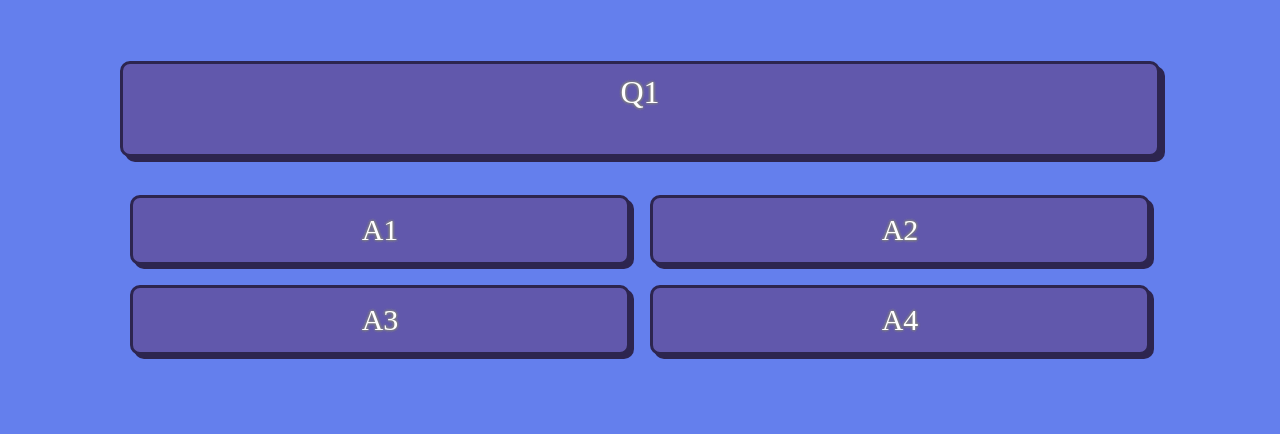
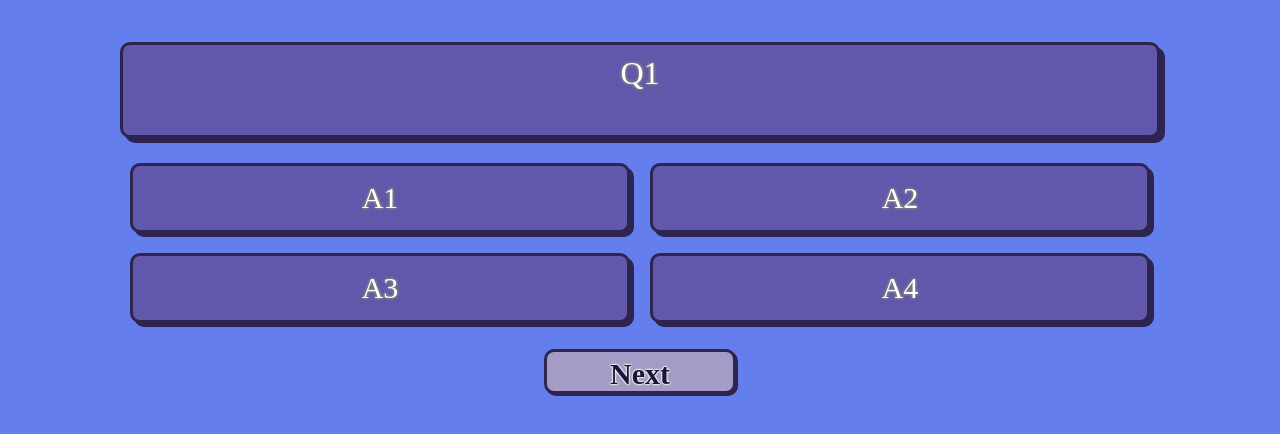
Before and after one commit to Lia711/game, a plain HTML site: page index.html in a window 1280 px wide. Both pictures are taken after a click on the button "Begin Game". Shown: the part 276-710 px from the top of the page. Drawn offline with Linux system fonts and the light colour scheme; a web font is replaced by a local one.

Commit message:
can skip to next question

```diff
--- a/index.html
+++ b/index.html
@@ -34,6 +34,7 @@
                     <button class="answer">Lorem ipsum</button>
                     <button class="answer">Lorem ipsum</button>
                 </div>
+                <button class="next">Next</button>
             </div>
 
         </div>
--- a/script.js
+++ b/script.js
@@ -5,6 +5,10 @@ const contentContainer2=document.querySelector(".content-container-2")
 const startButton=document.querySelector(".start")
 const questionBox=document.querySelector(".question");
 const answersBox=document.querySelectorAll(".answer");
+const lifelineButton=document.querySelectorAll(".lifeline-button");
+const nextButton=document.querySelector(".next")
+
+let questionCount = 0
 
 //on load question box is hidden
 contentContainer2.style.display="none";
@@ -23,14 +27,14 @@ if (startButton!==null) {
 }
 
 const renderQuestion = () => {
-        questionBox.innerHTML=questionArray[0].text
+        questionBox.innerHTML=questionArray[questionCount].text
 
 }
 const renderAnswers = () => {
-    answersBox[0].innerHTML=questionArray[0].answer1;
-    answersBox[1].innerHTML=questionArray[0].answer2;
-    answersBox[2].innerHTML=questionArray[0].answer3;
-    answersBox[3].innerHTML=questionArray[0].answer4;
+    answersBox[0].innerHTML=questionArray[questionCount].answer1;
+    answersBox[1].innerHTML=questionArray[questionCount].answer2;
+    answersBox[2].innerHTML=questionArray[questionCount].answer3;
+    answersBox[3].innerHTML=questionArray[questionCount].answer4;
 }
 
 const handleAnswer = (event) => {
@@ -45,3 +49,19 @@ const handleAnswer = (event) => {
 answersBox.forEach((button)=> {
     button.addEventListener("click", handleAnswer);
 })
+
+const handleSkip = () => {
+    questionCount++;
+    renderQuestion();
+    renderAnswers();
+}
+
+lifelineButton[2].addEventListener("click", handleSkip)
+
+const handleNext = () => {
+    questionCount++;
+    renderQuestion();
+    renderAnswers();
+}
+
+nextButton.addEventListener("click", handleNext)
--- a/style.scss
+++ b/style.scss
@@ -123,7 +123,7 @@
         padding-top:10px;
         padding-left: 5px;
         padding-right: 5px;
-        margin-top:5%;
+        margin-top:3.5%;
         font-weight:lighter;
         box-shadow:5px 5px #2d254f;
         text-shadow: 0 0 3px gray, 0 0 3px gray, 0 0 3px gray, 0 0 3px gray,
@@ -135,7 +135,7 @@
     }
 
     .answer-buttons {
-        margin-top:3%;
+        margin-top:2%;
         display:grid;
         grid-template-columns: 500px 500px;
         grid-template-rows: 70px 70px;
@@ -153,4 +153,21 @@
         box-shadow:4px 4px #2d254f;
         text-shadow: 0 0 3px gray, 0 0 3px gray, 0 0 3px gray, 0 0 3px gray,
     }
+
+    .next {
+        width:15%;
+        height:45px;
+        font-size:20px;
+        margin-top:2%;
+        border:3px solid #2d254f;
+        text-align:center;
+        border-radius: 10px;
+        color:#1a1531;
+        background-color:#a49bc6;
+        padding:5px;
+        font-size: 30px;
+        font-weight: bolder;
+        box-shadow:2px 2px #2d254f;
+        text-shadow: 0 0 2px white, 0 0 2px white, 0 0 2px white, 0 0 2px white,
+    }
 }
```
Also changed, not shown: style.css, 1 other file.
